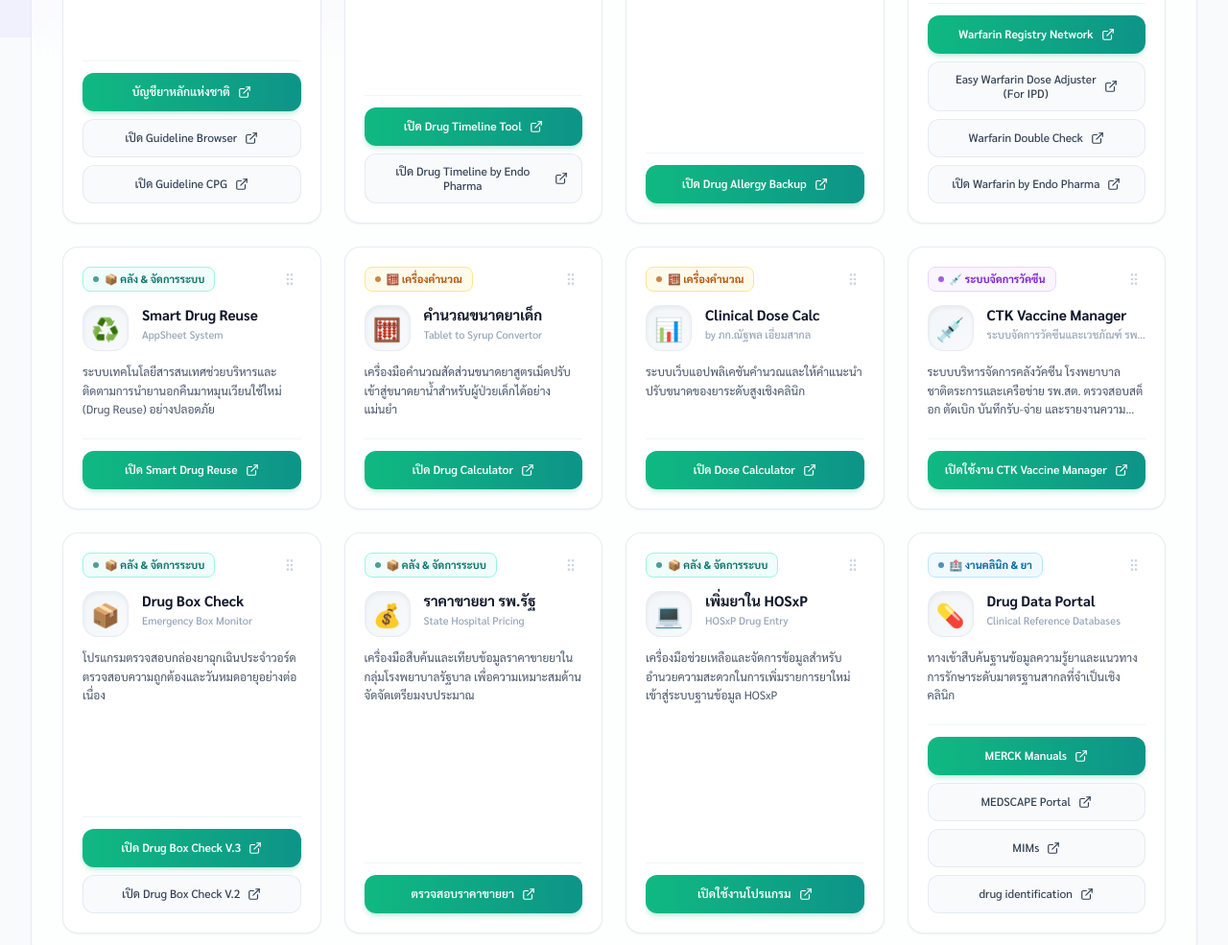
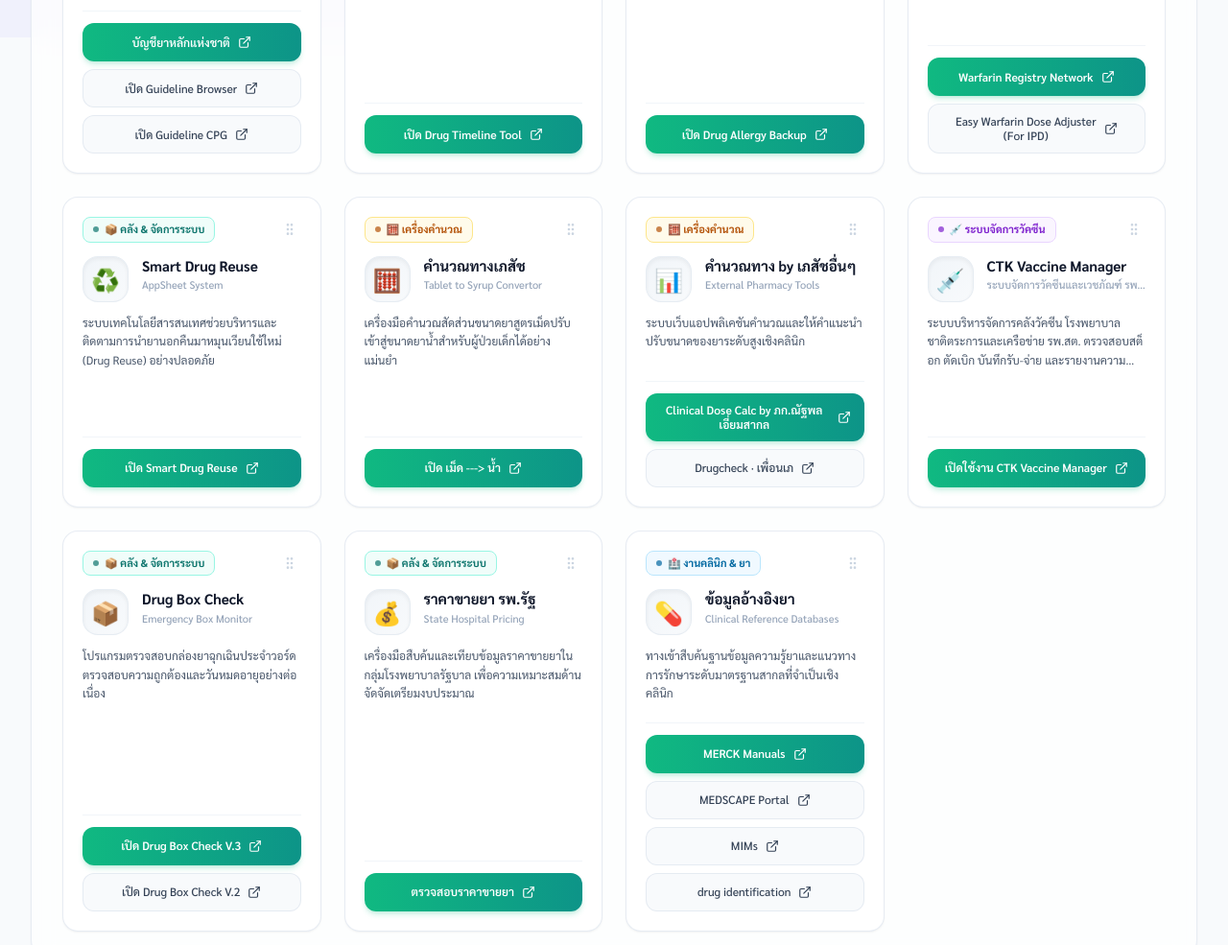
Before and after one commit to Anupong0620/MedToolkit, a plain HTML site: page index.html in a window 1280 px wide. Shown: the part 761-1746 px from the top of the page at 96% size. Drawn offline with nearby package versions, Linux system fonts and the light colour scheme.

Commit message:
Update index.html

```diff
--- a/index.html
+++ b/index.html
@@ -373,10 +373,6 @@
         {
           "text": "เปิด Drug Timeline Tool",
           "url": "https://anupong0620.github.io/Drug-Timeline-Management-Tool/"
-        },
-        {
-          "text": "เปิด Drug Timeline by Endo Pharma",
-          "url": "https://pharmatoolsthailand.github.io/Homepage/index.html"
         }
       ]
     },
@@ -411,14 +407,6 @@
         {
           "text": "Easy Warfarin Dose Adjuster<br>(For IPD)",
           "url": "https://anupong0620.github.io/Easy-Warfarin-Dose-Adjuster/"
-        },
-        {
-          "text": "Warfarin Double Check",
-          "url": "https://anupong0620.github.io/Warfarin-Drug-Checker/"
-        },
-        {
-          "text": "เปิด Warfarin by Endo Pharma",
-          "url": "https://pharmatoolsthailand.github.io/Homepage/index.html"
         }
       ]
     },
@@ -442,12 +430,12 @@
       "folderId": "folderPharmacy",
       "categoryId": "calculator",
       "emoji": "🧮",
-      "title": "คำนวณขนาดยาเด็ก",
+      "title": "คำนวณทางเภสัช",
       "subtitle": "Tablet to Syrup Convertor",
       "desc": "เครื่องมือคํานวณสัดส่วนขนาดยาสูตรเม็ดปรับเข้าสู่ขนาดยาน้ำสําหรับผู้ป่วยเด็กได้อย่างแม่นยำ",
       "links": [
         {
-          "text": "เปิด Drug Calculator",
+          "text": "เปิด เม็ด ---> น้ำ",
           "url": "https://anupong0620.github.io/Drug-Calc-Pro-1.2/"
         }
       ]
@@ -457,13 +445,17 @@
       "folderId": "folderPharmacy",
       "categoryId": "calculator",
       "emoji": "📊",
-      "title": "Clinical Dose Calc",
-      "subtitle": "by ภก.ณัฐพล เอี่ยมสากล",
+      "title": "คำนวณทาง by เภสัชอื่นๆ",
+      "subtitle": "External Pharmacy Tools",
       "desc": "ระบบเว็บแอปพลิเคชันคํานวณและให้คําแนะนําปรับขนาดของยาระดับสูงเชิงคลินิก",
       "links": [
         {
-          "text": "เปิด Dose Calculator",
+          "text": "Clinical Dose Calc by ภก.ณัฐพล เอี่ยมสากล",
           "url": "https://clinicaldosecalculator1-2-12d373.gitlab.io/?fbclid=IwZnRzaARxNw1leHRuA2FlbQIxMQBzcnRjBmFwcF9pZAo2NjI4NTY4Mzc5AAEeYygrd-w-8E-jopxcq9dgFbUKLVBqzdynAbDQt8MND2XErRVLbrcnY7JWP30_aem_oDrLiKimcsegB39CUEIOYg"
+        },
+        {
+          "text": "Drugcheck · เพื่อนเภ",
+          "url": "https://drugcheck.doctorsplanner.com/"
         }
       ]
     },
@@ -517,26 +509,11 @@
       ]
     },
     {
-      "id": "hosxp-drug-entry",
-      "folderId": "folderPharmacy",
-      "categoryId": "management",
-      "emoji": "💻",
-      "title": "เพิ่มยาใน HOSxP",
-      "subtitle": "HOSxP Drug Entry",
-      "desc": "เครื่องมือช่วยเหลือและจัดการข้อมูลสำหรับอำนวยความสะดวกในการเพิ่มรายการยาใหม่เข้าสู่ระบบฐานข้อมูล HOSxP",
-      "links": [
-        {
-          "text": "เปิดใช้งานโปรแกรม",
-          "url": "https://anupong0620.github.io/HOSxP-DrugEntry/"
-        }
-      ]
-    },
-    {
       "id": "pharmacist-pro-adr",
       "folderId": "folderPharmacy",
       "categoryId": "clinical",
       "emoji": "💊",
-      "title": "Drug Data Portal",
+      "title": "ข้อมูลอ้างอิงยา",
       "subtitle": "Clinical Reference Databases",
       "desc": "ทางเข้าสืบค้นฐานข้อมูลความรู้ยาและแนวทางการรักษาระดับมาตรฐานสากลที่จำเป็นเชิงคลินิก",
       "links": [
```
